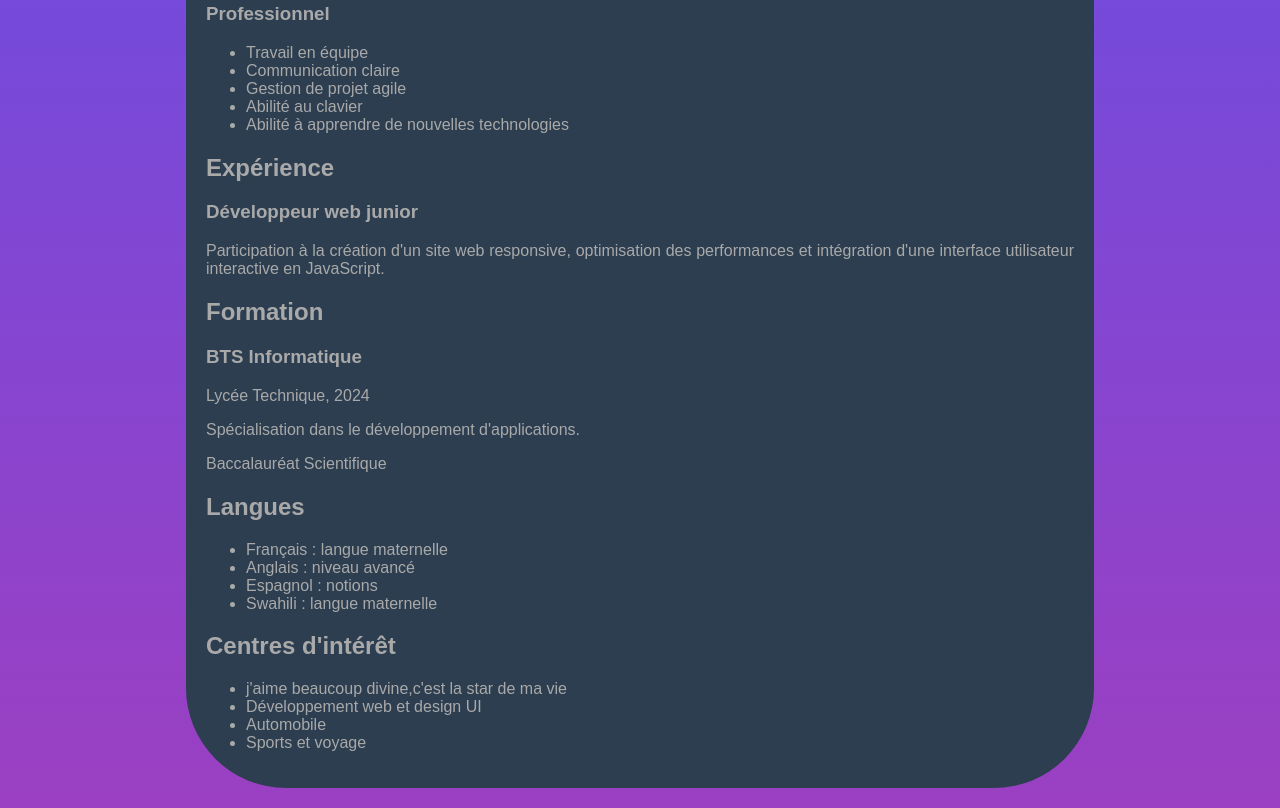
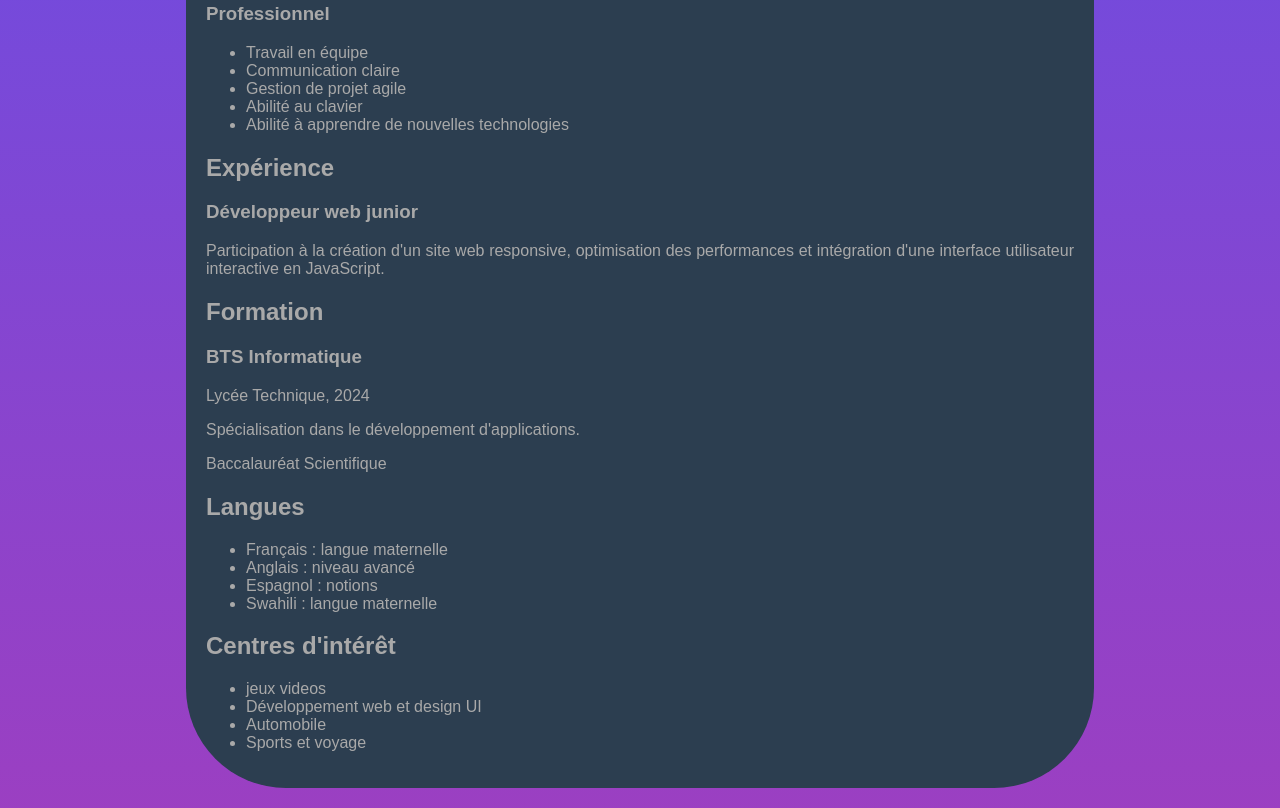
Before and after one commit to tshishikugloire-code/Cv, a plain HTML site: page cv.html in a window 1280 px wide. Shown: the part 454-1262 px from the top of the page. Drawn offline with Linux system fonts and the light colour scheme.

Commit message:
Update cv.html
j'ai ajouter un intérêt

```diff
--- a/cv.html
+++ b/cv.html
@@ -60,7 +60,7 @@
 
     <h2>Centres d'intérêt</h2>
     <ul>
-        <li>j'aime beaucoup divine,c'est la star de ma vie</li>
+        <li>jeux videos</li>
         <li>Développement web et design UI</li>
         <li>Automobile</li>
         <li>Sports et voyage</li>
```
